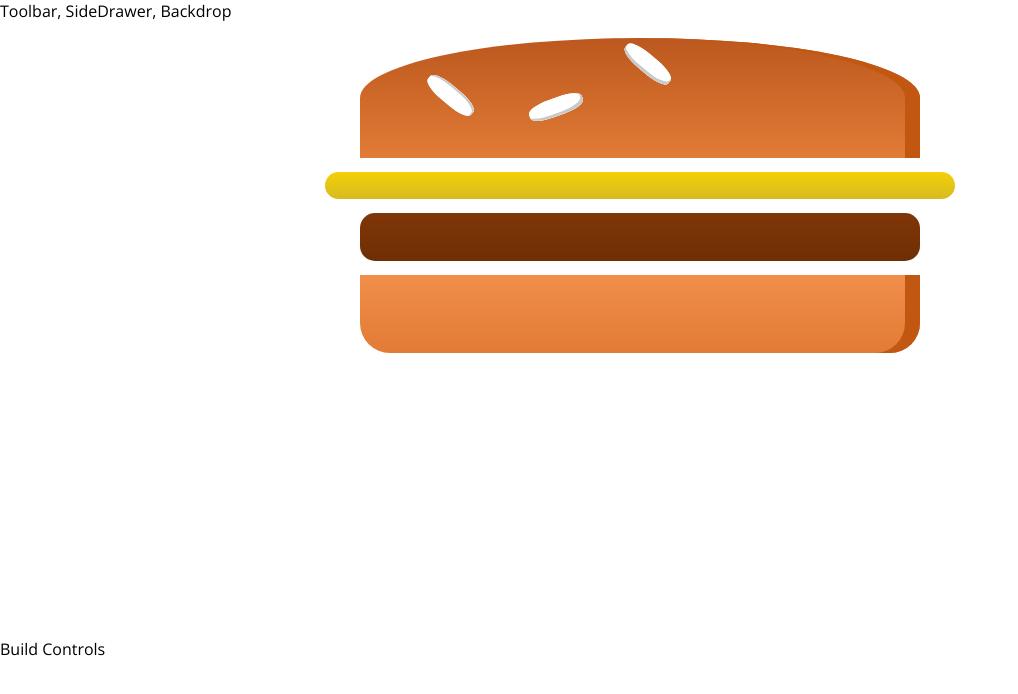
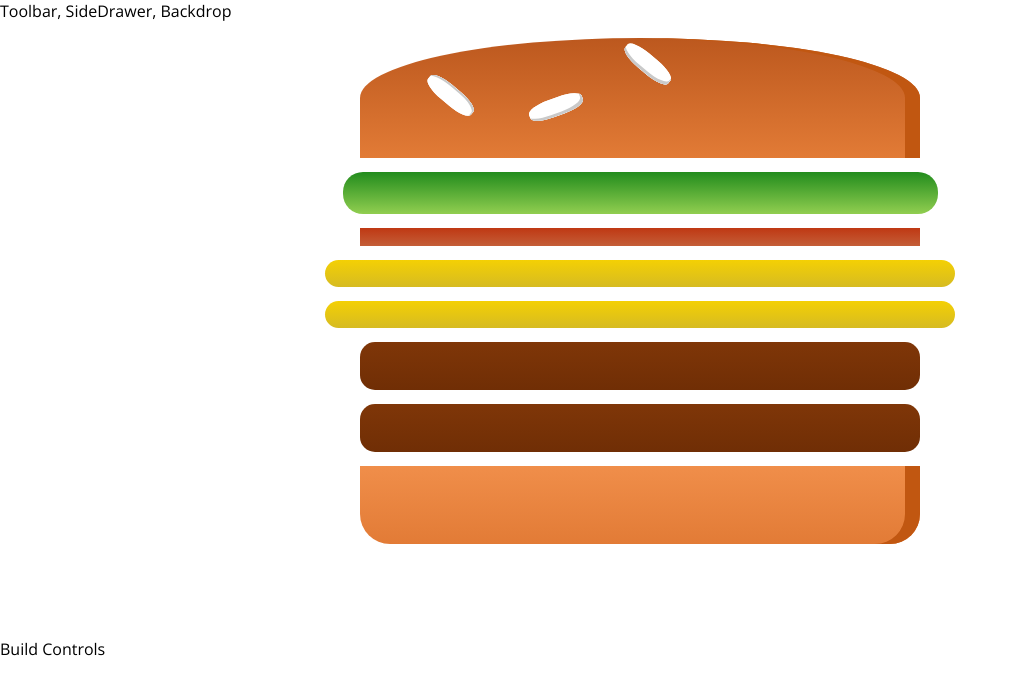
Before and after one commit to fontoful/telus-react-course, a React (Create React App) app: page / in a window 1280 px wide. Shown: the top 694 px of the page, without its empty margins (0-1018 px from the left). Built offline with nearby package versions, Linux system fonts and the light colour scheme.

Commit message:
dynamically rendering the burger ingredients now

```diff
--- a/src/components/Burger/Burger.jsx
+++ b/src/components/Burger/Burger.jsx
@@ -3,11 +3,28 @@
 import BurgerIngredient from "./BurgerIngredient/BurgerIngredient";
 
 const Burger = (props) => {
+	const transformedIngredients = Object.keys(props.ingredients) // [salad, cheese, bacon, meat]
+		.map((igKey) => {
+			return [...Array(props.ingredients[igKey])].map((_, i) => {
+				return <BurgerIngredient key={igKey + i} type={igKey} />;
+			});
+		})
+		.reduce((arr, el) => {
+			return arr.concat(el);
+		}, []);
+
+	// const transformedIngredients = Object.keys(props.ingredients).map(
+	// 	(igKey) => {
+	// 		return <BurgerIngredient type={igKey} />;
+	// 	}
+	// );
+
+	console.log(transformedIngredients);
+
 	return (
 		<div className="Burger">
 			<BurgerIngredient type="bread-top" />
-			<BurgerIngredient type="cheese" />
-			<BurgerIngredient type="meat" />
+			{transformedIngredients}
 			<BurgerIngredient type="bread-bottom" />
 		</div>
 	);
--- a/src/components/Burger/BurgerIngredient/BurgerIngredient.jsx
+++ b/src/components/Burger/BurgerIngredient/BurgerIngredient.jsx
@@ -28,7 +28,7 @@
 			ingredient = <div className="Salad"></div>;
 			break;
 		case "bacon":
-			ingredient = <div className="bacon"></div>;
+			ingredient = <div className="Bacon"></div>;
 			break;
 		default:
 			ingredient = null;
--- a/src/containers/BurgerBuilder/BurgerBuilder.jsx
+++ b/src/containers/BurgerBuilder/BurgerBuilder.jsx
@@ -2,10 +2,19 @@
 import Burger from "../../components/Burger/Burger";
 
 class BurgerBuilder extends Component {
+	state = {
+		ingredients: {
+			salad: 1,
+			bacon: 1,
+			cheese: 2,
+			meat: 2,
+		},
+	};
+
 	render() {
 		return (
 			<>
-				<Burger />
+				<Burger ingredients={this.state.ingredients} />
 				<div>Build Controls</div>
 			</>
 		);
```
